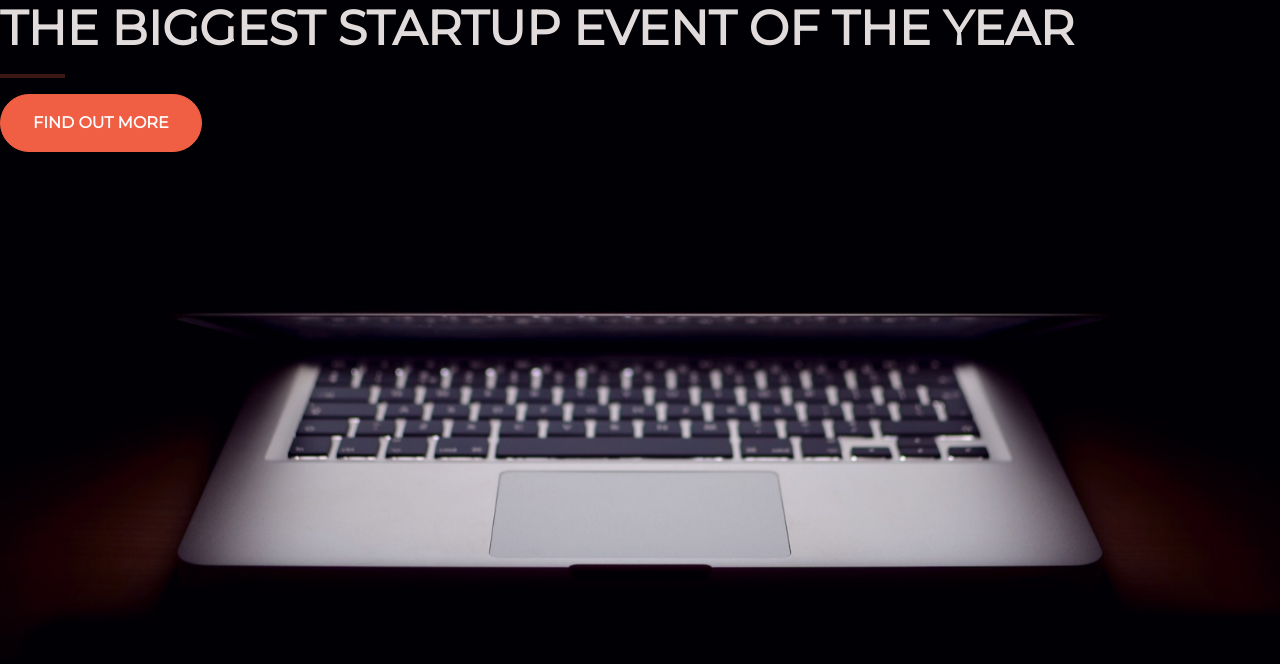
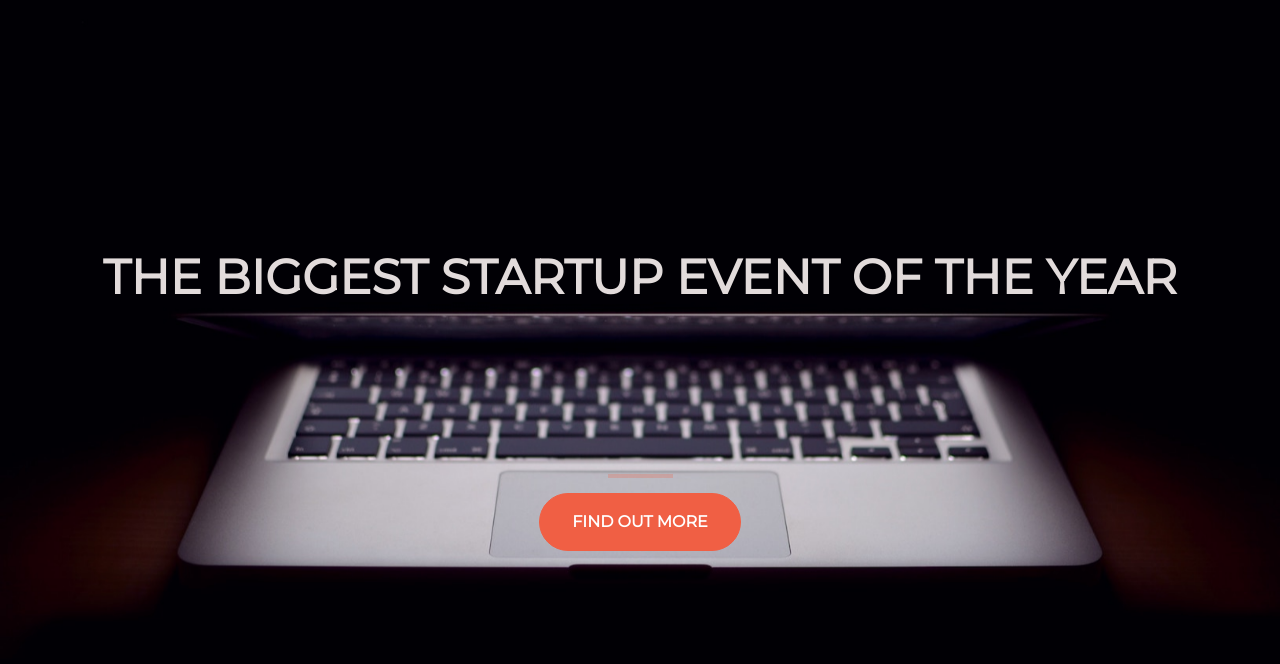
Before and after one commit to Schandroid243/LandingPage, a plain HTML site: page index.html in a window 1280 px wide. Drawn offline with nearby package versions, Linux system fonts and the light colour scheme.

Commit message:
Adding mailchimp landing page link to the button, Adding a space between header section and button section using a div With buffer class(custom class)

```diff
--- a/index.html
+++ b/index.html
@@ -17,8 +17,20 @@
     <link rel="stylesheet" type="text/css" href="style.css">
   </head>
   <body>
-    <h1 class="text-uppercase"><strong>The biggest Startup event of the year</strong></h1>
-    <hr>
-    <button class="btn btn-primary btn-xl">Find out more</button>
+    <div class="container d-flex align-items-center h-100">
+      <div class="row">
+        <header class="text-center col-12">
+          <h1 class="text-uppercase"><strong>The biggest Startup event of the year</strong></h1>
+        </header>
+        <div class="buffer col-12"></div>
+        <section class="text-center col-12">
+          <hr>
+          <a href="https://mailchi.mp/6e572b1edcf5/ztmstudents">
+            <button class="btn btn-primary btn-xl">Find out more</button>
+          </a>
+      </section>
+      </div>
+    </div>
+
   </body>
 </html>
--- a/style.css
+++ b/style.css
@@ -15,18 +15,25 @@ h1 {
   color: #e2dbdb;
 }
 
+
+
 hr {
   border-color: #f05f44;
   color: #f05f44;
-  background-color: #f05f44;
   border: 2px solid;
   max-width: 65px;
+  margin: 0 auto;
+}
+
+.buffer {
+  height: 10rem;
 }
 
 .btn {
   font-weight: 700;
   border-radius: 300px;
   text-transform: uppercase;
+  margin-top: 15px;
 }
 
 .btn-primary {
```
